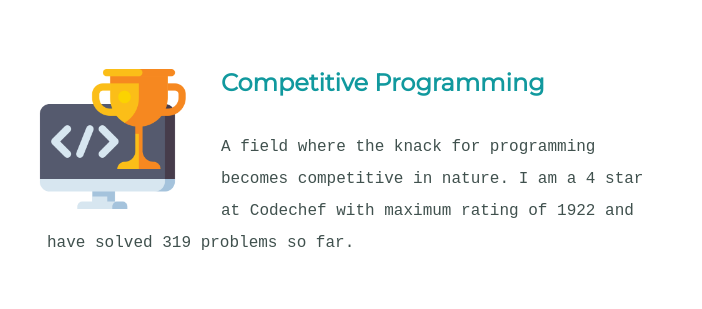
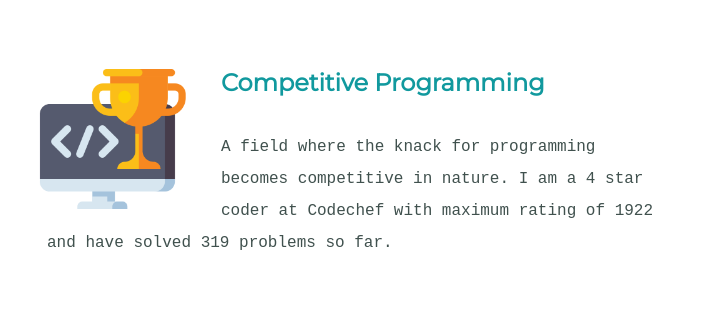
Before and after one commit to ThakurAkshat07/Personal-Portfolio, a plain HTML site: page index.html in a window 1280 px wide. Shown: the part 1660-1969 px from the top of the page, without its empty margins (289-991 px from the left). Drawn offline with Linux system fonts and the light colour scheme.

Commit message:
Update index.html

```diff
--- a/index.html
+++ b/index.html
@@ -39,7 +39,7 @@
       <div class="skill-row">
         <img class="code-img1" src="images/hackathon.png" alt="profile-pic" >
         <h3>Competitive Programming</h3>
-        <p>A field where the knack for programming becomes competitive in nature. I am a 4 star at Codechef with maximum rating of 1922
+        <p>A field where the knack for programming becomes competitive in nature. I am a 4 star coder at Codechef with maximum rating of 1922
            and have solved 319 problems so far. </p>
       </div>
       <div class="skill-row">
```
